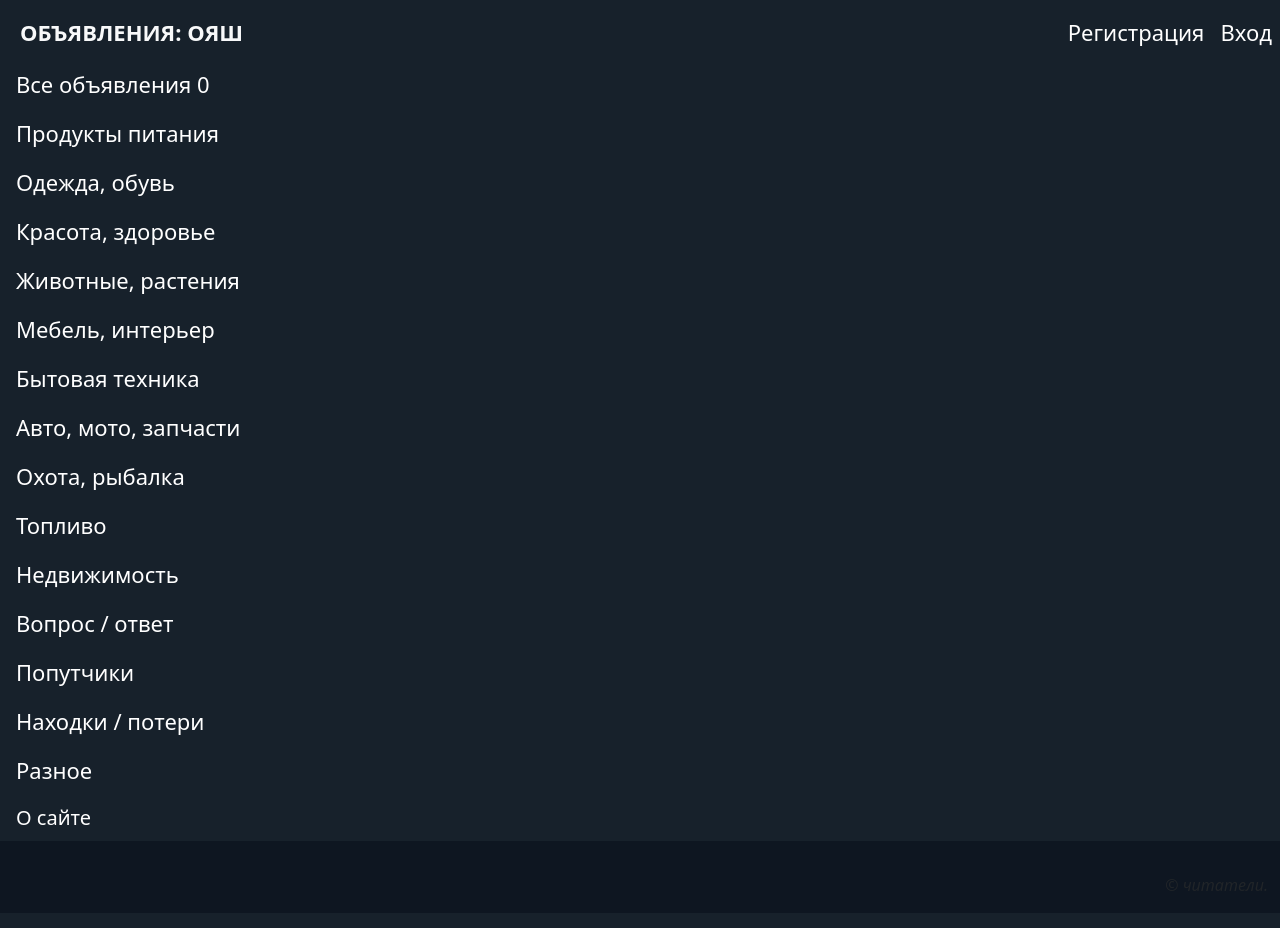
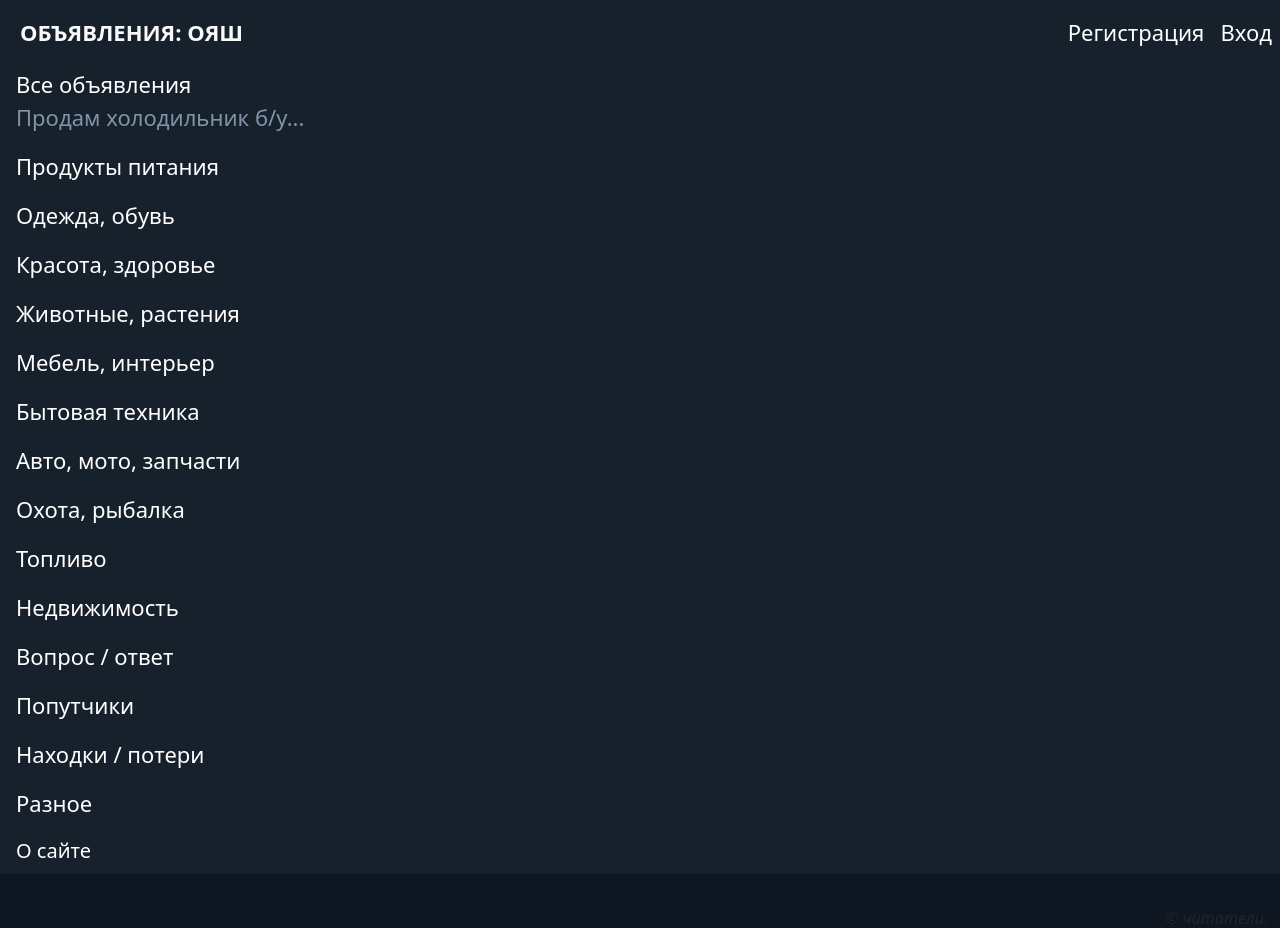
Before and after one commit to inteldyne/bboard, a Django app: page /menu in a window 1280 px wide. Shown: the top 928 px of the page. Before the commit the page ends 825 px from the top, so only its background shows below. Run offline with Django 5.2, Linux system fonts and the light colour scheme; data comes from the database, SQL or seed files in the repository; some libraries are stand-ins or nearby versions.

Commit message:
Added shortcut in main menu

```diff
--- a/main/static/main/css/style.css
+++ b/main/static/main/css/style.css
@@ -54,4 +54,8 @@ h2 {
   color: #fff;
 }
 
+.shortcut {
+  color: #8193a9;
+}
+
 /*# sourceMappingURL=style.css.map */
--- a/main/static/main/css/style.min.css
+++ b/main/static/main/css/style.min.css
@@ -1 +1 @@
-body{background-color:#0e1621}#content{margin-top:60px!important}.nav{padding-right:0}.nav-link{font-size:22px}.nav,.navbar{background-color:#17212b}.active{background-color:#2b5279}.navbar-brand{padding-left:20px;font-size:22px}a.nav-link,h2{color:#fff}.card,a.nav-link:hover{color:#fff;background-color:#212b35}img.main-image{width:300px}img.additional-image{width:180px}.card{border:0;background-color:#182633}.card h3.card-title a{text-decoration:none}
+body{background-color:#0e1621}#content{margin-top:60px!important}.nav{padding-right:0}.nav-link{font-size:22px}.nav,.navbar{background-color:#17212b}.active{background-color:#2b5279}.navbar-brand{padding-left:20px;font-size:22px}a.nav-link,h2{color:#fff}.card,a.nav-link:hover{color:#fff;background-color:#212b35}img.main-image{width:300px}img.additional-image{width:180px}.card{border:0;background-color:#182633}.card h3.card-title a{text-decoration:none}.shortcut{color:#8193a9}
--- a/main/static/main/css/style.scss
+++ b/main/static/main/css/style.scss
@@ -62,3 +62,7 @@ img {
 h2 {
   color: #fff;
 }
+
+.shortcut{
+  color: #8193a9;
+}
--- a/main/templates/layouts/basic.html
+++ b/main/templates/layouts/basic.html
@@ -64,7 +64,9 @@
 <div class="row" id="content">
     {% if request.path == "/menu" %}
         <nav class="nav flex-column pr-0">
-            <a class="nav-link" href="{% url 'main:index' %}">Все объявления {{ qty|length }}</a>
+            <a class="nav-link" href="{% url 'main:index' %}">Все объявления<br>
+            <span class="shortcut">Продам холодильник б/у...</span>
+            </a>
             {% for rubric in rubrics %}
                 <a class="nav-link" href="{% url 'main:rubric_bbs' pk=rubric.pk %}">{{ rubric.name }}</a>
             {% endfor %}
```
Also changed, not shown: 1 other file.
